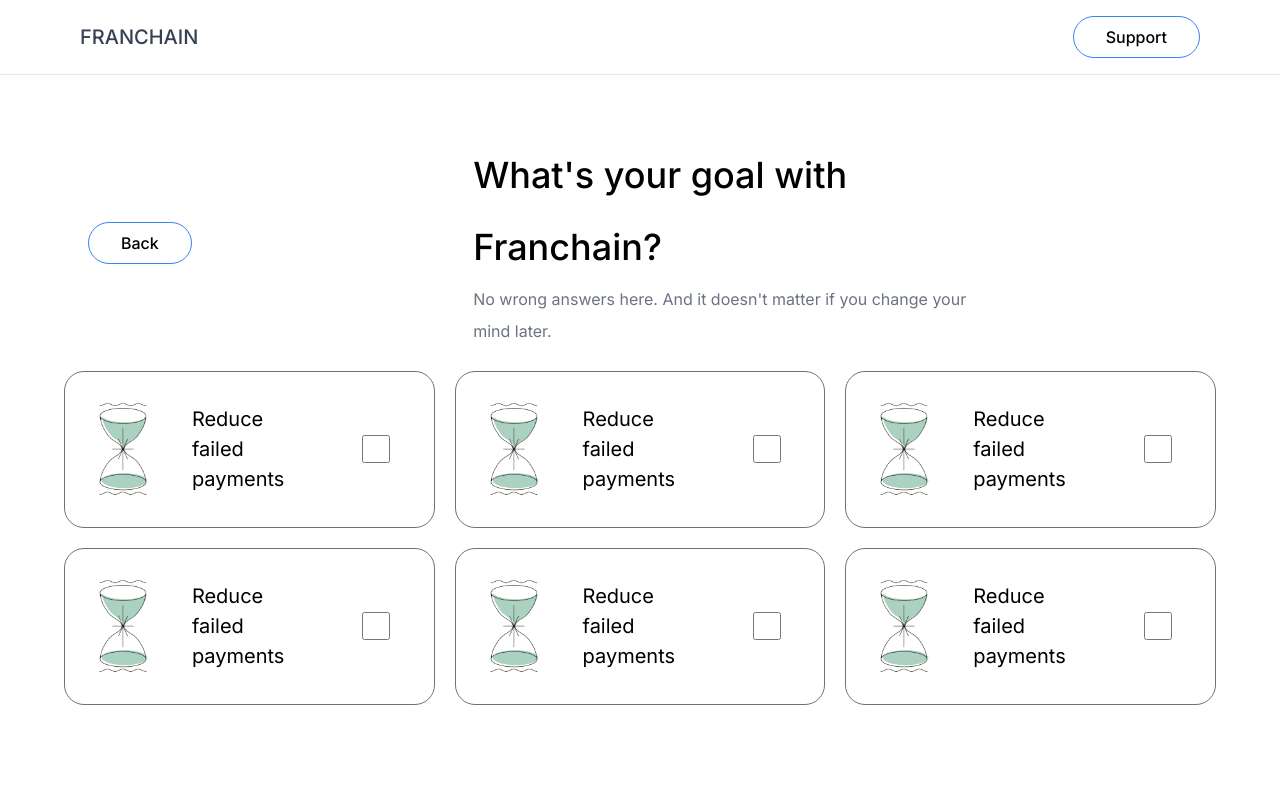
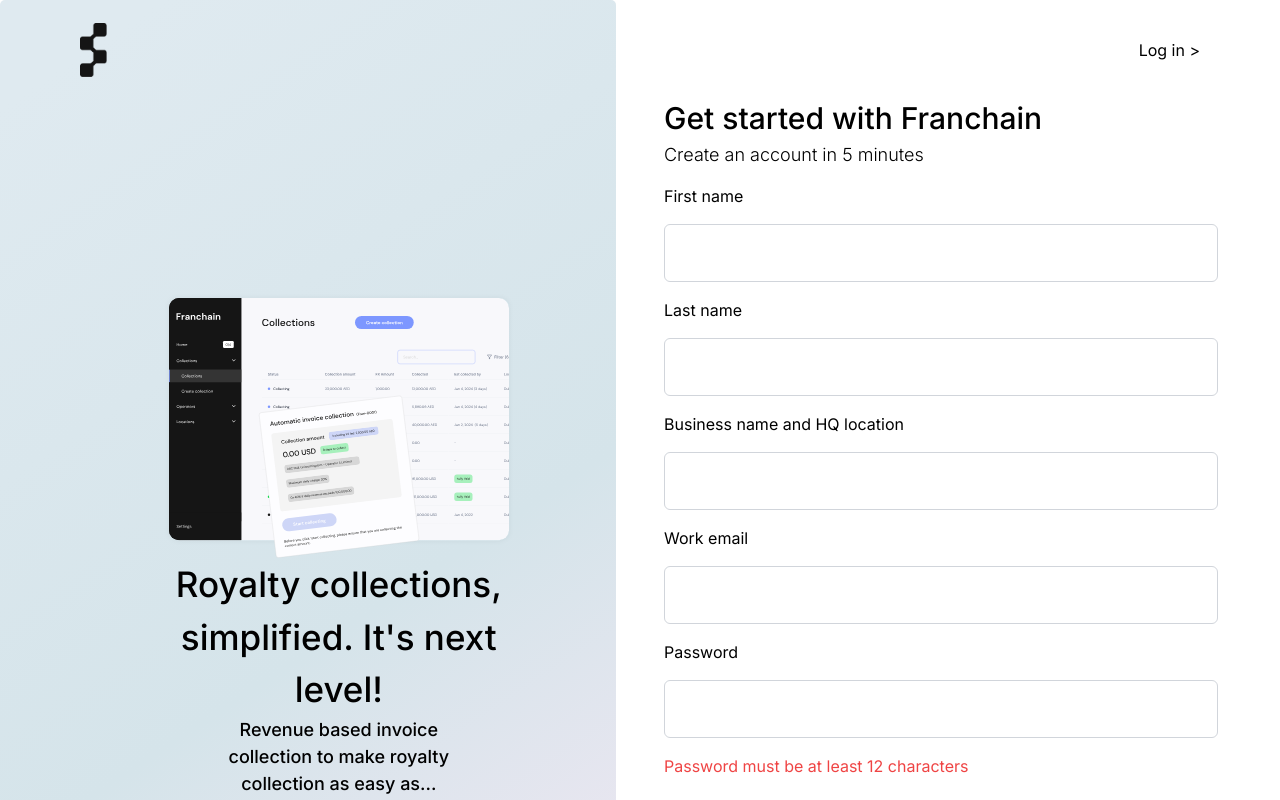
Before and after one commit to allenarduino/technical-test, a Next.js app: page / in a window 1280 px wide. Shown: the top 800 px of the page. Built offline with nearby package versions, Linux system fonts and the light colour scheme.

Commit message:
Made the signup page the default home page so that I submit the link

```diff
--- a/src/app/page.tsx
+++ b/src/app/page.tsx
@@ -1,9 +1,10 @@
 import Footer from "./components/Footer/Footer";
 import Header from "./components/Header/Header";
 import SelectCard from "./components/SelectCard/SelectCard";
+import Signup from "./signup/page";
 
 export default function Home() {
-  return (
+  /* return (
      <main>
        <Header />
 
@@ -33,6 +34,8 @@
          </div>
        </section>
 
-    </main>
+     </main>*/
+  return (
+    <Signup />
   );
 }
```
Lines whose indentation alone changed are shown as unchanged.
